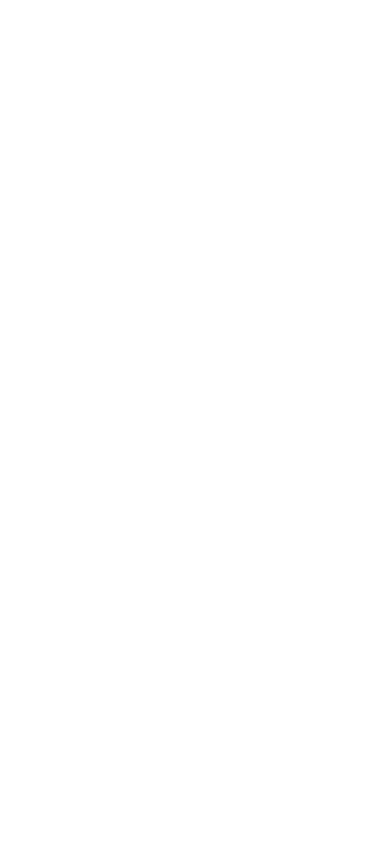
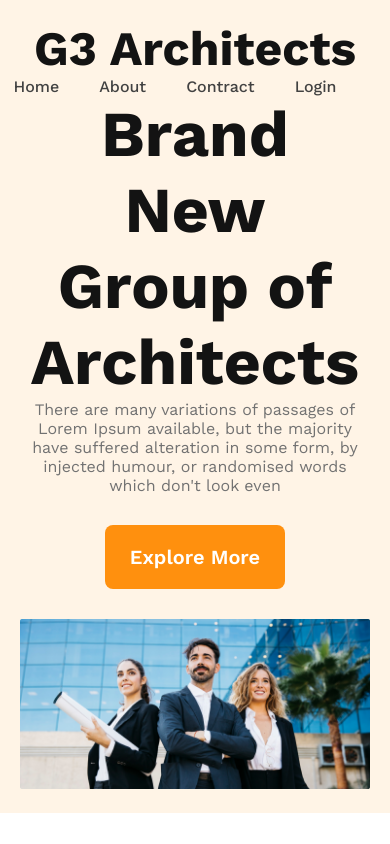
Before and after one commit to abid3115/g3-architects-website, a plain HTML site: page index.html in a window 390 px wide. Drawn offline with nearby package versions, Linux system fonts and the light colour scheme.

Commit message:
header part compelete and responsive for small and medium devices

```diff
--- a/index.html
+++ b/index.html
@@ -4,8 +4,34 @@
     <meta charset="UTF-8">
     <meta name="viewport" content="width=device-width, initial-scale=1.0">
     <title>G3 Architects</title>
+    <link rel="stylesheet" href="styles/style.css">
 </head>
 <body>
+    <header>
+        <nav>
+            <h3 class="nav-title">G3 Architects</h3>
+            <ul>
+                <li><a href="">Home</a></li>
+                <li><a href="">About</a></li>
+                <li><a href="">Contract</a></li>
+                <li><a href="">Login</a></li>
+            </ul>
+        </nav>
+        <div class="banner">
+            <div class="banner-content">
+                <h1 class="banner-title">Brand New Group of Architects</h1>
+                <p class="banner-description">There are many variations of passages of Lorem Ipsum available, but the majority have suffered alteration in some form, by injected humour, or randomised words which don't look even</p>
+                <button class="primary-button">Explore More</button>
+            </div>
+            <img src="./images/banner.png" alt="">
 
+        </div>
+    </header>
+    <main>
+
+    </main>
+    <footer>
+
+    </footer>
 </body>
 </html>
--- a/styles/style.css
+++ b/styles/style.css
@@ -0,0 +1,108 @@
+@import url('https://fonts.googleapis.com/css2?family=Dosis:wght@500&family=Lato:ital,wght@1,700&family=Open+Sans:ital,wght@0,800;1,400&family=Playfair+Display:wght@500&family=Work+Sans:wght@400;500;600;700;800&family=Zilla+Slab:ital,wght@1,700&display=swap');
+/* shared styles */
+
+* { margin: 0;
+    padding: 0;
+    font-family: 'Lato', sans-serif;
+    font-family: 'Open Sans', sans-serif;
+    font-family: 'Work Sans', sans-serif;
+
+}
+.primary-button{
+    color: #FFF;
+    background: #FF900E ;
+    font-size: 1.25rem;
+    font-weight: 600;
+    padding: 20px 25px;
+    border: 0;
+    border-radius: 8px;
+    cursor: pointer;
+    margin: 30px 0;
+}
+
+/* header styles */
+
+header {
+    background: rgba(255, 144, 14, 0.10);
+    padding: 40px 220px;
+}
+
+nav {
+    display: flex;
+    justify-content: space-between;
+    align-items: center;
+}
+
+.nav-title {
+    color: #131313;
+    font-size: 3rem;
+    font-weight: 700;
+}
+
+nav>ul {
+    display: flex;
+}
+
+nav li {
+    list-style: none;
+    margin-right: 40px;
+    font-weight: 500;
+    font-size: 1em;
+}
+
+nav li a {
+    text-decoration: none;
+    color: #424242;
+}
+
+/* banner styles */
+
+.banner-content{
+    width: 850px;
+    text-align: center;
+    margin: 0 auto;
+}
+.banner-title{
+    color: #131313;
+    font-size: 4rem;
+    font-weight: 700px;
+}
+.banner-description{
+    color: #727272;
+}
+.banner img{
+    width: 100%;
+}
+
+
+/* responsive media styles */
+
+/*  mobile devices */
+
+@media screen and (max-width:576px) {
+    header{
+        padding: 20px;
+    }
+    nav{
+        flex-direction: column;
+    }
+    .banner-content{
+        width: 40vh;
+
+    }
+}
+
+/* tablets or medium devices  */
+
+@media screen and (min-width:576px) and (max-width:960px) {
+    header{
+        padding: 40px;
+    }
+    nav{
+        flex-direction: column;
+    }
+    .banner-content{
+        width: 70vh;
+
+    }
+}
```
